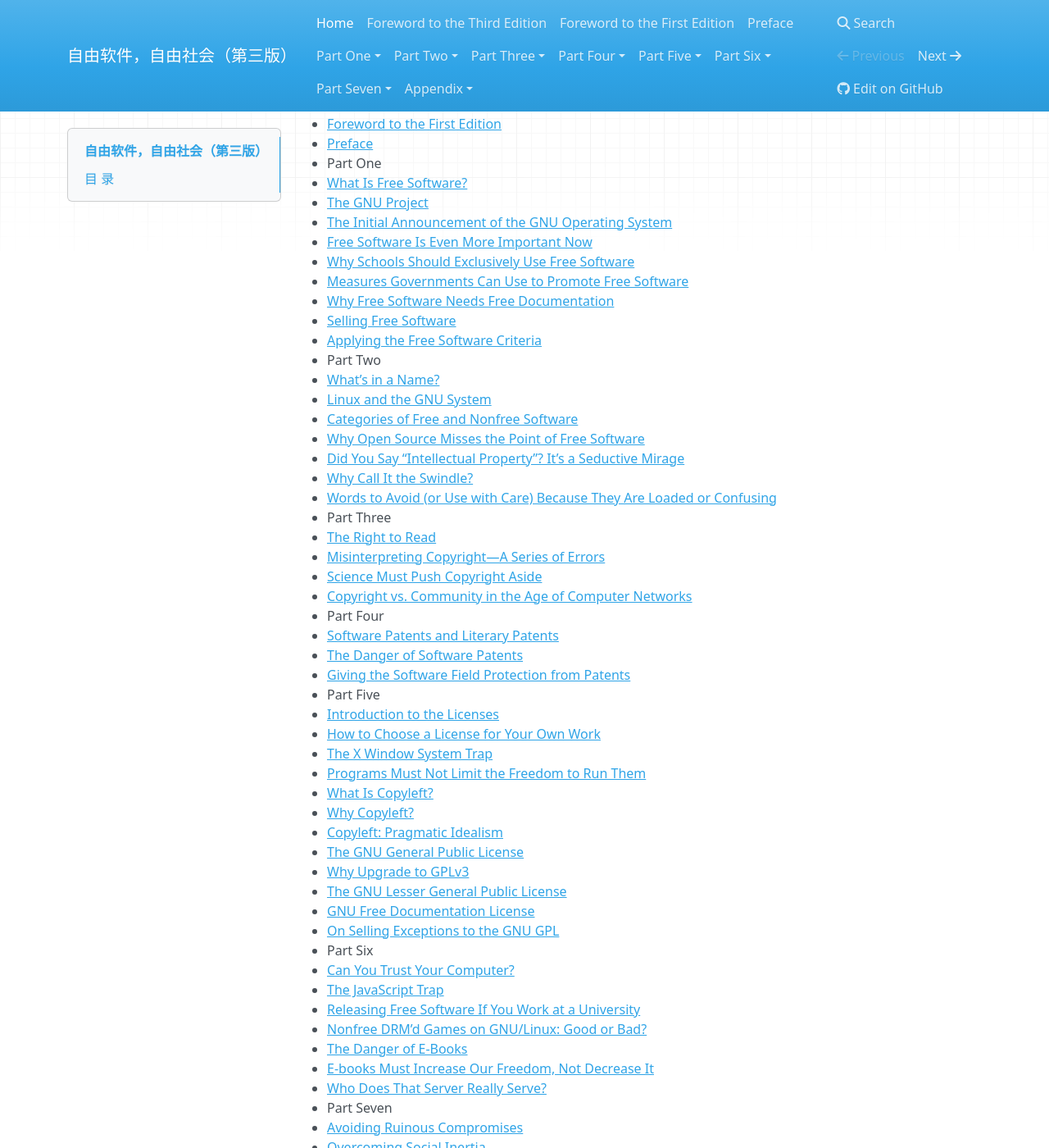
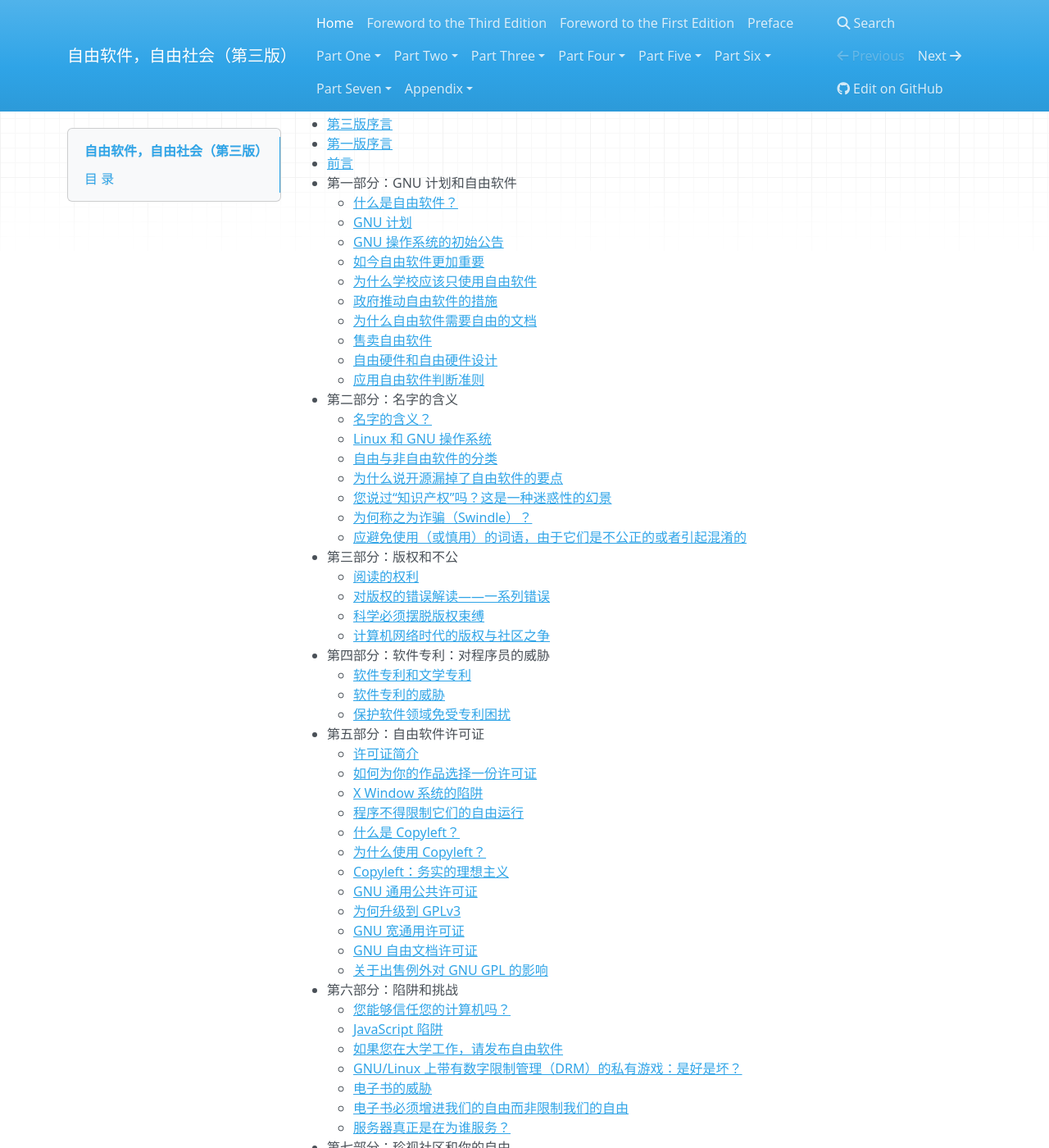
Before and after one commit to beijinglug/fsfs-zh, an MkDocs documentation site: the page built from docs/index.md, in a window 1280 px wide and 1400 px high, scrolled down 226 px. Shown: the whole window at 82% size. Built offline with MkDocs 1.6.1, drawn with Linux system fonts in a browser that asks for light colours; nearby versions of some CDN libraries; old or Windows-style settings are respelled for this version of MkDocs; some of the changed text lies outside the part shown.

Commit message:
update index

```diff
--- a/docs/index.md
+++ b/docs/index.md
@@ -8,66 +8,68 @@
 目  录
 -----
 
-- [Foreword to the Third Edition](foreword-v3.md)
-- [Foreword to the First Edition](foreword-v1.md)
-- [Preface](preface-v3.md)
-- Part One
-  - [What Is Free Software?](free-sw.md)
-  - [The GNU Project](thegnuproject.md)
-  - [The Initial Announcement of the GNU Operating System](initial-announcement.md)
-  - [Free Software Is Even More Important Now](free-software-even-more-important.md)
-  - [Why Schools Should Exclusively Use Free Software](edu-schools.md)
-  - [Measures Governments Can Use to Promote Free Software](government-free-software.md)
-  - [Why Free Software Needs Free Documentation](free-doc.md)
-  - [Selling Free Software](selling.md)
-  - [Applying the Free Software Criteria](applying-free-sw-criteria.md)
-- Part Two
-  - [What’s in a Name?](why-gnu-linux.md)
-  - [Linux and the GNU System](linux-and-gnu.md)
-  - [Categories of Free and Nonfree Software](categories.md)
-  - [Why Open Source Misses the Point of Free Software](open-source-misses-the-point.md)
-  - [Did You Say “Intellectual Property”? It’s a Seductive Mirage](not-ipr.md)
-  - [Why Call It the Swindle?](why-call-it-the-swindle.md)
-  - [Words to Avoid (or Use with Care) Because They Are Loaded or Confusing](words-to-avoid.md)
-- Part Three
-  - [The Right to Read](right-to-read.md)
-  - [Misinterpreting Copyright—A Series of Errors](misinterpreting-copyright.md)
-  - [Science Must Push Copyright Aside](push-copyright-aside.md)
-  - [Copyright vs. Community in the Age of Computer Networks](copyright-vs-community.md)
-- Part Four
-  - [Software Patents and Literary Patents](software-literary-patents.md)
-  - [The Danger of Software Patents](danger-of-software-patents.md)
-  - [Giving the Software Field Protection from Patents](limit-patent-effect.md)
-- Part Five
-  - [Introduction to the Licenses](licenses-introduction.md)
-  - [How to Choose a License for Your Own Work](license-recommendations.md)
-  - [The X Window System Trap](x.md)
-  - [Programs Must Not Limit the Freedom to Run Them](programs-must-not-limit-freedom-to-run.md)
-  - [What Is Copyleft?](copyleft.md)
-  - [Why Copyleft?](why-copyleft.md)
-  - [Copyleft: Pragmatic Idealism](pragmatic.md)
-  - [The GNU General Public License](gpl.md)
-  - [Why Upgrade to GPLv3](rms-why-gplv3.md)
-  - [The GNU Lesser General Public License](lgpl.md)
-  - [GNU Free Documentation License](fdl.md)
-  - [On Selling Exceptions to the GNU GPL](selling-exceptions.md)
-- Part Six
-  - [Can You Trust Your Computer?](can-you-trust.md)
-  - [The JavaScript Trap](javascript-trap.md)
-  - [Releasing Free Software If You Work at a University](university.md)
-  - [Nonfree DRM’d Games on GNU/Linux: Good or Bad?](nonfree-games.md)
-  - [The Danger of E-Books](the-danger-of-ebooks.md)
-  - [E-books Must Increase Our Freedom, Not Decrease It](ebooks-must-increase-freedom.md)
-  - [Who Does That Server Really Serve?](who-does-that-server-really-serve.md)
-- Part Seven
-  - [Avoiding Ruinous Compromises](compromise.md)
-  - [Overcoming Social Inertia](social-inertia.md)
-  - [Freedom or Power?](freedom-or-power.md)
-  - [Imperfection Is Not the Same as Oppression](imperfection-isnt-oppression.md)
-  - [How Much Surveillance Can Democracy Withstand?](surveillance-vs-democracy.md)
-- [**A:** Note on Software](appendix-a)
-- [**B:** Translations of “Free Software” and “Gratis Software”](appendix-b)
-- [**C:** The Free Software Song](appendix-c.md)
+- [译者序](foreward-trans.md)
+- [第三版序言](foreword-v3.md)
+- [第一版序言](foreword-v1.md)
+- [前言](preface-v3.md)
+- 第一部分：GNU 计划和自由软件
+    - [什么是自由软件？](free-sw.md)
+    - [GNU 计划](thegnuproject.md)
+    - [GNU 操作系统的初始公告](initial-announcement.md)
+    - [如今自由软件更加重要](free-software-even-more-important.md)
+    - [为什么学校应该只使用自由软件](edu-schools.md)
+    - [政府推动自由软件的措施](government-free-software.md)
+    - [为什么自由软件需要自由的文档](free-doc.md)
+    - [售卖自由软件](selling.md)
+    - [自由硬件和自由硬件设计](free-hardware-designs.md)
+    - [应用自由软件判断准则](applying-free-sw-criteria.md)
+- 第二部分：名字的含义
+    - [名字的含义？](why-gnu-linux.md)
+    - [Linux 和 GNU 操作系统](linux-and-gnu.md)
+    - [自由与非自由软件的分类](categories.md)
+    - [为什么说开源漏掉了自由软件的要点](open-source-misses-the-point.md)
+    - [您说过“知识产权”吗？这是一种迷惑性的幻景](not-ipr.md)
+    - [为何称之为诈骗（Swindle）？](why-call-it-the-swindle.md)
+    - [应避免使用（或慎用）的词语，由于它们是不公正的或者引起混淆的](words-to-avoid.md)
+- 第三部分：版权和不公
+    - [阅读的权利](right-to-read.md)
+    - [对版权的错误解读——一系列错误](misinterpreting-copyright.md)
+    - [科学必须摆脱版权束缚](push-copyright-aside.md)
+    - [计算机网络时代的版权与社区之争](copyright-vs-community.md)
+- 第四部分：软件专利：对程序员的威胁
+    - [软件专利和文学专利](software-literary-patents.md)
+    - [软件专利的威胁](danger-of-software-patents.md)
+    - [保护软件领域免受专利困扰](limit-patent-effect.md)
+- 第五部分：自由软件许可证
+    - [许可证简介](licenses-introduction.md)
+    - [如何为你的作品选择一份许可证](license-recommendations.md)
+    - [X Window 系统的陷阱](x.md)
+    - [程序不得限制它们的自由运行](programs-must-not-limit-freedom-to-run.md)
+    - [什么是 Copyleft？](copyleft.md)
+    - [为什么使用 Copyleft？](why-copyleft.md)
+    - [Copyleft：务实的理想主义](pragmatic.md)
+    - [GNU 通用公共许可证](gpl.md)
+    - [为何升级到 GPLv3](rms-why-gplv3.md)
+    - [GNU 宽通用许可证](lgpl.md)
+    - [GNU 自由文档许可证](fdl.md)
+    - [关于出售例外对 GNU GPL 的影响](selling-exceptions.md)
+- 第六部分：陷阱和挑战
+    - [您能够信任您的计算机吗？](can-you-trust.md)
+    - [JavaScript 陷阱](javascript-trap.md)
+    - [如果您在大学工作，请发布自由软件](university.md)
+    - [GNU/Linux 上带有数字限制管理（DRM）的私有游戏：是好是坏？](nonfree-games.md)
+    - [电子书的威胁](the-danger-of-ebooks.md)
+    - [电子书必须增进我们的自由而非限制我们的自由](ebooks-must-increase-freedom.md)
+    - [服务器真正是在为谁服务？](who-does-that-server-really-serve.md)
+- 第七部分：珍视社区和你的自由
+    - [避免破坏性的妥协](compromise.md)
+    - [克服社会惯性](social-inertia.md)
+    - [自由还是权力？](freedom-or-power.md)
+    - [缺陷并不等同于压迫](imperfection-isnt-oppression.md)
+    - [民主可以承受多少监控？](surveillance-vs-democracy.md)
+- [**附录 A：**关于软件的基础知识](appendix-a)
+- [**附录 B：**不同语言对“自由软件”和“免费软件”的翻译](appendix-b)
+- [**附录 C：**自由软件之歌](appendix-c.md)
 
 > Verbatim copying and distribution of this entire book are permitted
 > worldwide, without royalty, in any medium, provided this notice is
```
